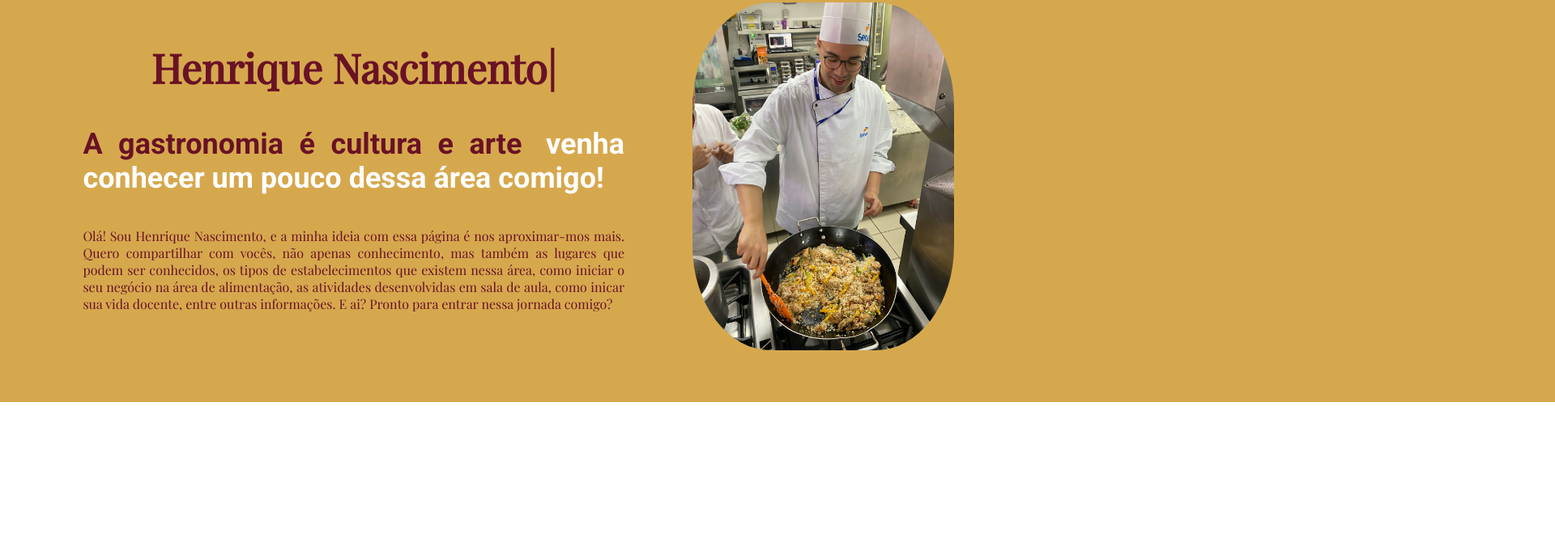
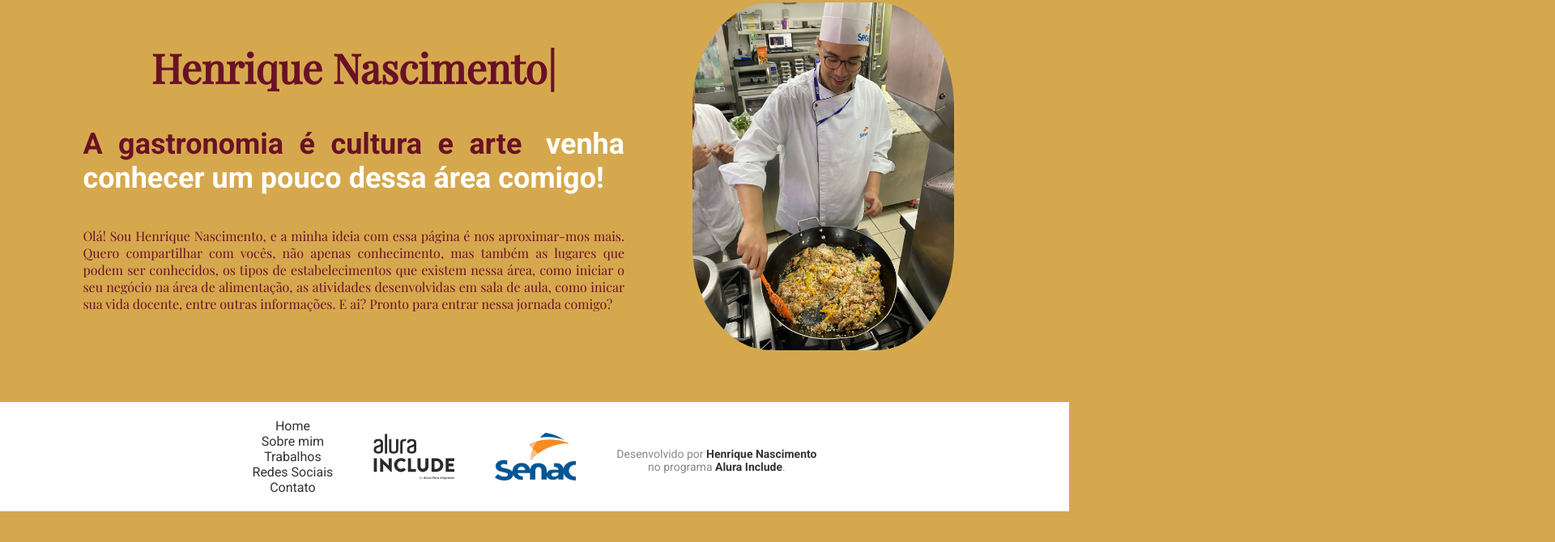
Before and after one commit to henrisn/portifolio-henriquenascimento-aluraIncluede, a plain HTML site: page index.html in a window 1280 px wide. Shown: the part 112-782 px from the top of the page at 81% size, 1920 px wide, since content can reach past the window. Drawn offline with nearby package versions, Linux system fonts and the light colour scheme; a web font is replaced by a local one.

Commit message:
voltar ao rodapé inicial

```diff
--- a/styles/styles.css
+++ b/styles/styles.css
@@ -422,7 +422,7 @@ span {
 
 
 .rodape {
-    padding: 100%;
+    padding: 20px;
     display: flex;
     justify-content: center;
     align-items: center;
```
